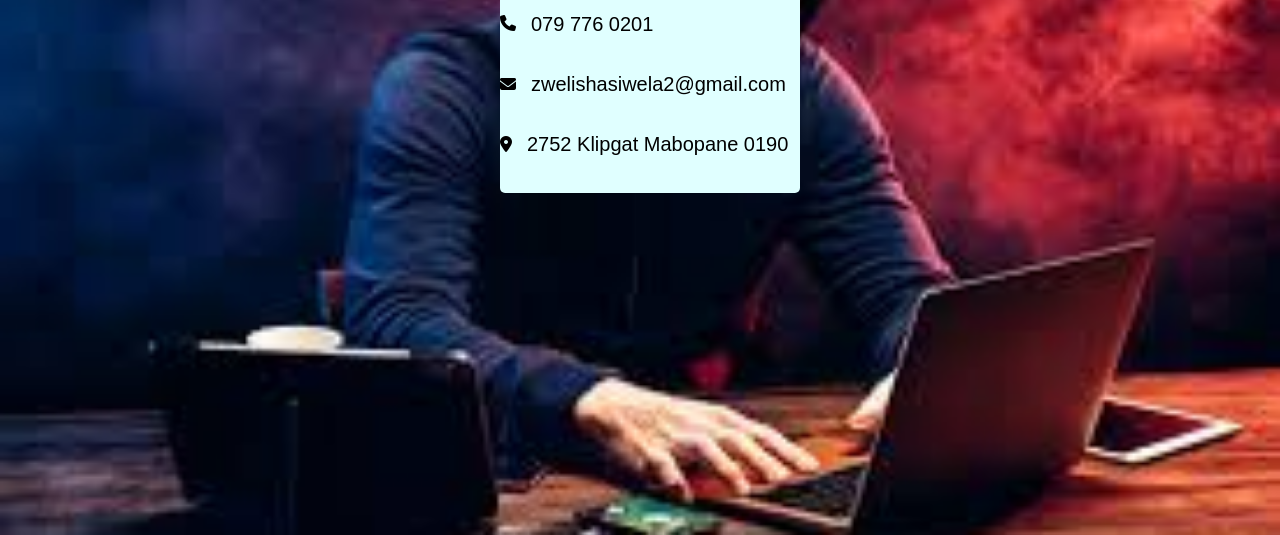
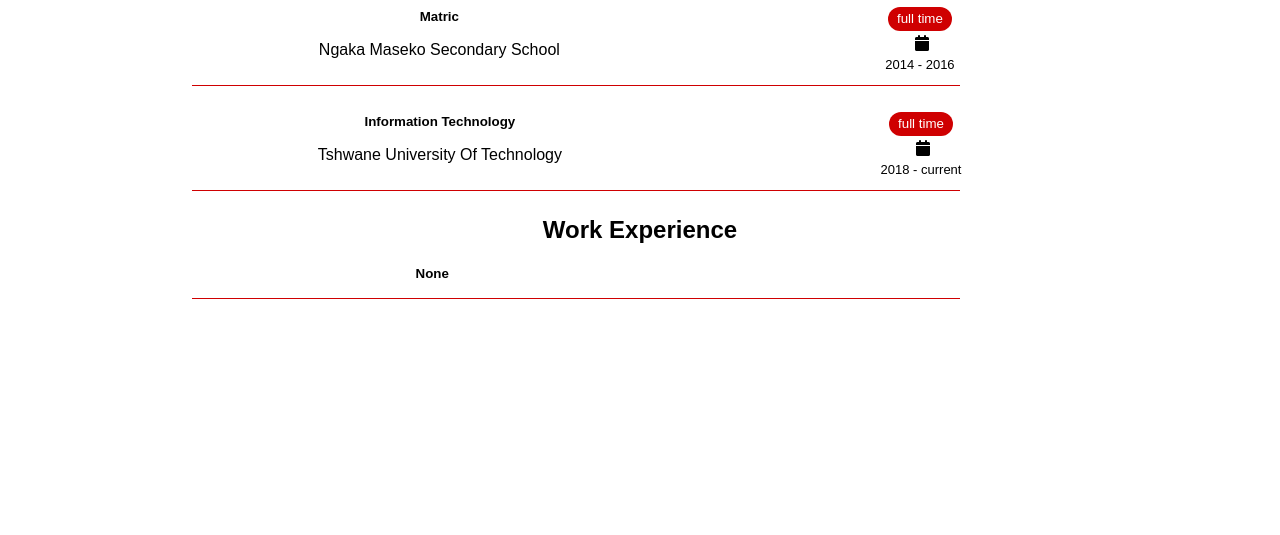
Before and after one commit to Zwelisha19/codetribe-webdev, a plain HTML site: page Bootcamp Lesson 1/Contact.html in a window 1280 px wide. Shown: the part 265-800 px from the top of the page. Drawn offline with Linux system fonts and the light colour scheme.

Commit message:
Update Contact.html

```diff
--- a/Bootcamp Lesson 1/Contact.html
+++ b/Bootcamp Lesson 1/Contact.html
@@ -3,22 +3,86 @@
 <head>
     <meta charset="UTF-8">
     <meta name="viewport" content="width=device-width, initial-scale=1.0">
-    <title>Contact us Page</title>
-    <link rel="stylesheet" href="https://cdnjs.cloudflare.com/ajax/libs/font-awesome/6.5.2/css/all.min.css">
+    <title>Document</title>
+    <link rel="stylesheet" href="https://cdnjs.cloudflare.com/ajax/libs/font-awesome/6.5.2/css/all.min.css"
+    />
+
 </head>
-<body style="margin-left: 500px;margin-top: 200px;background-image: url('assets/Images/image.jpg');background-size: cover;">
-    <h1>CONTACT US</h1>
-    <div style="height: 200px;width:300px;background-color:lightcyan;border-radius: 5px;">
-        <div style="height: 30%;width:100%;display: flex;">
-            <i style="margin-top: 22px;"  class="fa-solid fa-phone"></i><p style="font-size: 20px;font-family: Arial, Helvetica, sans-serif;margin-top: 20px;margin-left: 15px">079 776 0201</p>
-        </div>
-        <div style="height: 30%;width:100%;display: flex;">
-            <i style="margin-top: 23px;" class="fa-solid fa-envelope"></i><p style="font-size: 20px;font-family: Arial, Helvetica, sans-serif;margin-left: 15px">zwelishasiwela2@gmail.com</p>
-        </div>
-        <div style="height: 40%;width:100%;display: flex;">
-            <i style="margin-top: 23px;" class="fa-solid fa-location-dot"></i><p style="font-size: 20px;font-family: Arial, Helvetica, sans-serif;margin-left: 15px">2752 Klipgat Mabopane 0190</p>
+<body style=" margin: 0;padding: 0;font-family: Arial, Helvetica, sans-serif;">
+    <div style="text-align: center;margin-top: 3rem;">
+        <h2>About me</h2>
+        <p>I am a final year student at Tshwane University of Technology <br>
+            doing Information Technology specialising in  Software Development. <br>
+            I am looking waiting to do my Work Intergraded Learning to complete my studies. <br>
+            During my years of Studies,I have been studying programming languages like C++, <br>
+            SQL,HTML,CSS and Javascript.Being a student in Information Technology has taught me <br>
+            how to be a hard worker,work under pressure,be a critical thinker and be a problem solver.
+        </p>
+
+    <h2>Education Background</h2>
+        <div style="display: flex;justify-content: space-evenly;">
+            <div>
+                <small><strong>Matric</strong></small>
+            <div >
+                <p>Ngaka Maseko Secondary School</p>
+            </div>
+            </div>
+            <div >
+                <button style="width:4rem;background-color: #cf0001;color: white;border-radius: 1.5rem;height: 1.5rem;border: none;"  >full time</button>
+                <i style="margin-left: 5% ;margin-top: 5%;" class="fa-solid fa-calendar"></i>
+                <p style="font-size: small;margin-top:5%">2014 - 2016</p>
+
+
+            </div>
+
 
         </div>
+        <div style="border-bottom: 1px solid #cf0001;display: block;width: 60%;margin-left: 15%;margin-bottom: 2%;">
+
+        </div>
+        <div style="display: flex;justify-content: space-evenly;">
+            <div>
+                <small><strong>Information Technology</strong></small>
+            <div >
+                <p>Tshwane University Of Technology</p>
+            </div>
+            </div>
+            <div >
+                <button style="width:4rem;background-color: #cf0001;color: white;border-radius: 1.5rem;height: 1.5rem;border:none;">full time</button>
+                <i style="margin-left: 5% ;margin-top: 5%;" class="fa-solid fa-calendar"></i>
+                <p style="font-size: small;margin-top:5%">2018 - current</p>
+
+
+            </div>
+
+
+        </div>
+        <div style="border-bottom: 1px solid #cf0001;display: block;width: 60%;margin-left:15%;margin-bottom: 2%;">
+
+        </div>
+
+
+    <h2>Work Experience</h2>
+    <div style="display: flex;justify-content: space-evenly;">
+        <div>
+            <small><strong>None</strong></small>
+        <div >
+            <p></p>
+        </div>
+        </div>
+        <div >
+
+
+            <p style="font-size: small;margin-top:5%"></p>
+
+
+        </div>
+
+
+    </div>
+    <div style="border-bottom: 1px solid #cf0001;display: block;width: 60%;margin-left:15%;margin-bottom: 2%;">
+
+    </div>
 
     </div>
 </body>
```
